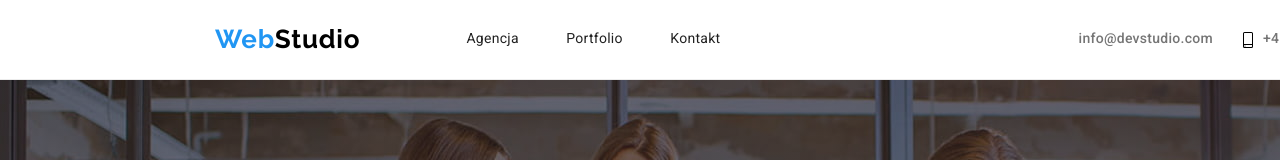
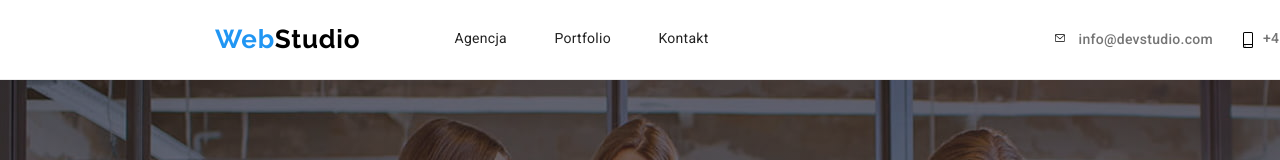
Before and after one commit to JakAntoniak/goit-markup-hw-04, a plain HTML site: page index.html in a window 1280 px wide. Shown: the top 160 px of the page. Drawn offline with Linux system fonts and the light colour scheme.

Commit message:
Update index.html

```diff
--- a/index.html
+++ b/index.html
@@ -25,7 +25,12 @@
             <a href="">Kontakt</a>
           </nav>
           <div class="header-contacts">
-            <a href="mailto:info@devstudio.com">info@devstudio.com</a>
+            <a href="mailto:info@devstudio.com"
+              ><svg class="header-icon" width="10" height="12">
+                <use href="./images/icons.svg#icon-email"></use>
+              </svg>
+              info@devstudio.com</a
+            >
             <a class="tel" href="tel:+48111111111">
               <svg class="header-icon" width="10" height="16">
                 <use href="./images/icons.svg#icon-smartphone"></use>
```
